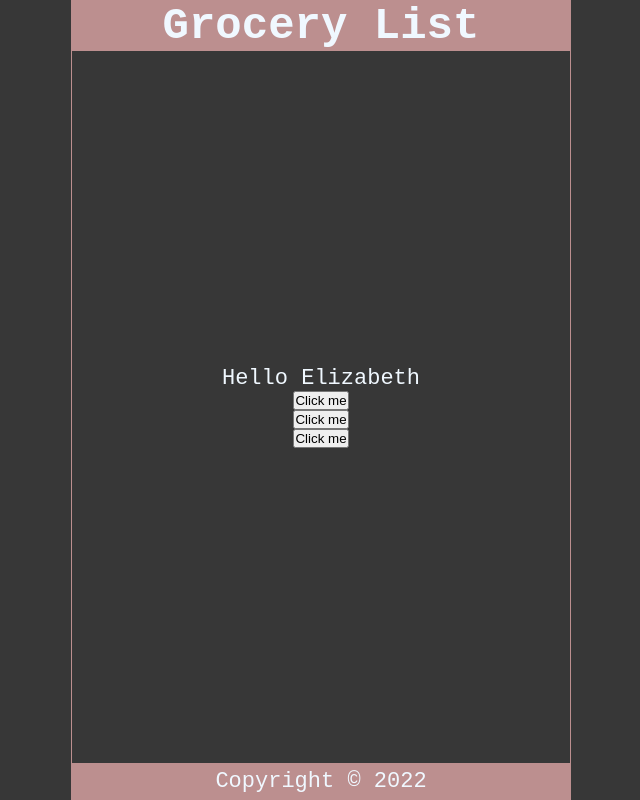
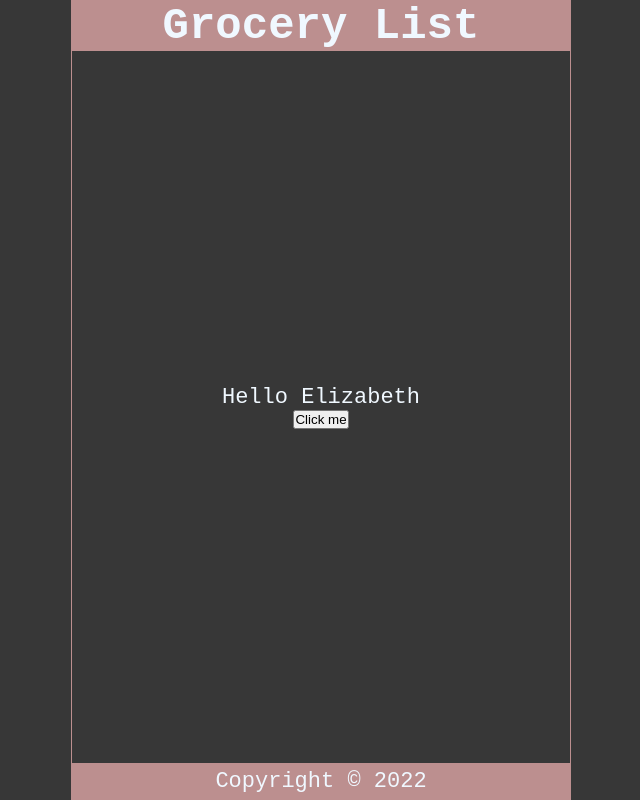
Before and after one commit to danielbarczynski/learning-react, a React (Create React App) app: page / in a window 1280 px wide. Shown: the whole page, without its empty margins (319-959 px from the left). Built offline with nearby package versions, Linux system fonts and the light colour scheme.

Commit message:
useState

```diff
--- a/src/Content.js
+++ b/src/Content.js
@@ -1,25 +1,27 @@
 import React from 'react';
 
 const Content = () => {
+    const [count, setCount] = React.useState(0); // if all React imported. 0 is default int value for my counter
+    // const [count, setCount] = useState(0); // if all just {useState} imported
+
     const handleNameChange = () => {
         const names = ['Nathan', 'Elizabeth', 'Marcus', 'Kayla']
         let rand = Math.floor(Math.random() * 4);
         return names[rand];
     }
 
-    const handleClickEvent = () => console.log('You clicked me');
-    const handleClickEvent2 = (name) => console.log(name);
-    const handleClickEvent3 = (e) => console.log(e.target);
+    const handleClickEvent = () => {
+        // count++; // can't because constant
+        // setCount(count++); // it is also assigment to const
+        setCount(count + 1); // this is fine
+        console.log(count) //* it also changes handleNameChange (from react virtual DOM)
+    };
 
     return (
         // styling same as in index.css just for learning purposes
         <main style={{fontSize: '22px', color: 'aliceblue'}}>
             Hello {handleNameChange()}
             <button onClick={handleClickEvent}>Click me</button>
-            {/* this will be automatically invoked at start - bad practice */}
-            {/* <button onClick={handleClickEvent2('Daniel')}>Click me</button>  */}
-            <button onClick={() => handleClickEvent2('Daniel')}>Click me</button>
-            <button onClick={(e) => handleClickEvent3(e)}>Click me</button>
         </main>
     )
 };
```
